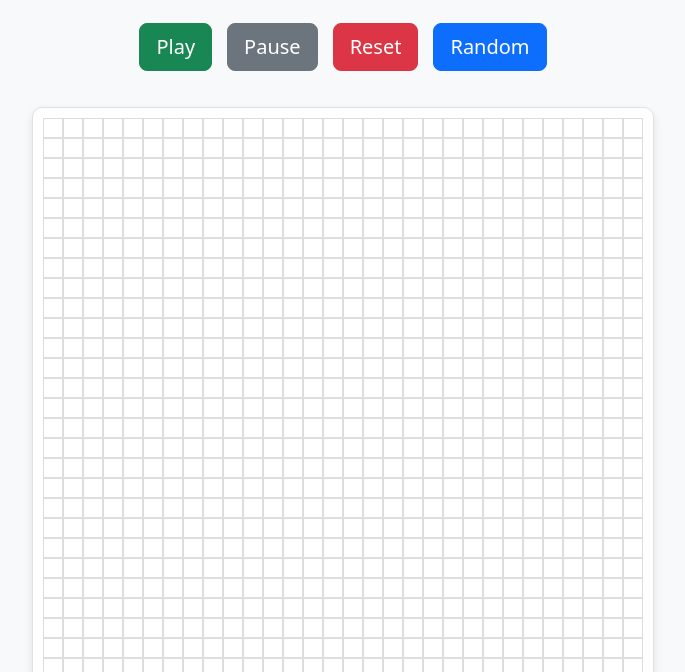
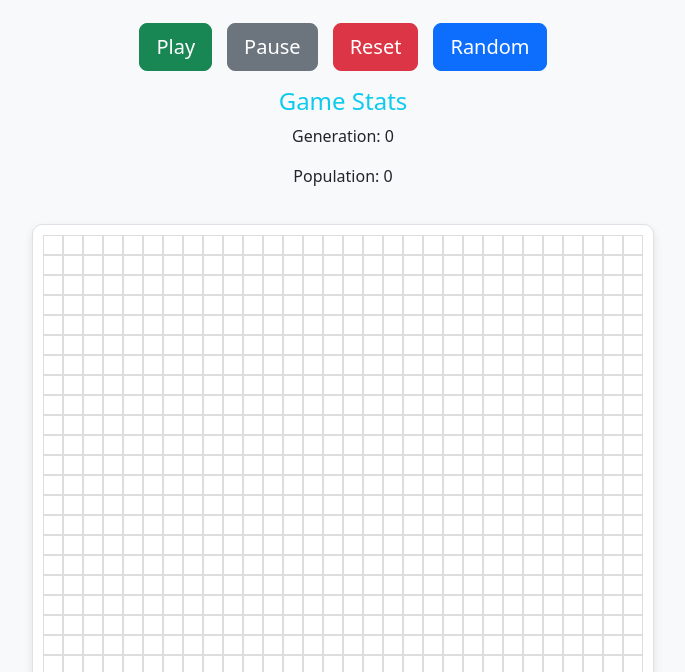
Before and after one commit to rajankumarmandanka07/Tic-Tac-Toe, a plain HTML site: page Game-of-Life/index.html in a window 1280 px wide. Shown: the part 121-793 px from the top of the page, without its empty margins (297-982 px from the left). Drawn offline with nearby package versions, Linux system fonts and the light colour scheme.

Commit message:
Update Generation and Population count in index.html

```diff
--- a/Game-of-Life/index.html
+++ b/Game-of-Life/index.html
@@ -46,6 +46,11 @@
         <button id="resetBtn" class="btn btn-danger btn-lg">Reset</button>
         <button id="randomBtn" class="btn btn-primary btn-lg">Random</button>
       </div>
+      <div class="my-3 text-center">
+        <h4 class="text-info">Game Stats</h4>
+        <p id="generationCount">Generation: 0</p>
+        <p id="populationCount">Population: 0</p>
+      </div>
       <div class="d-flex justify-content-center">
         <div id="grid" class="border"></div>
       </div>
```
